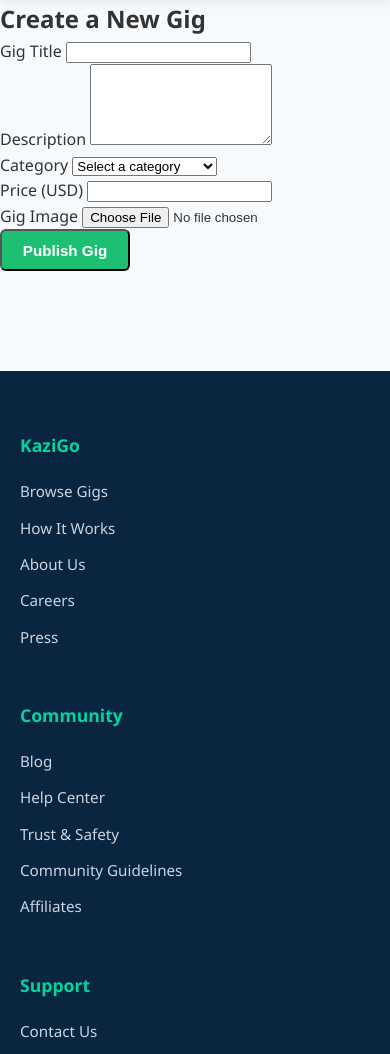
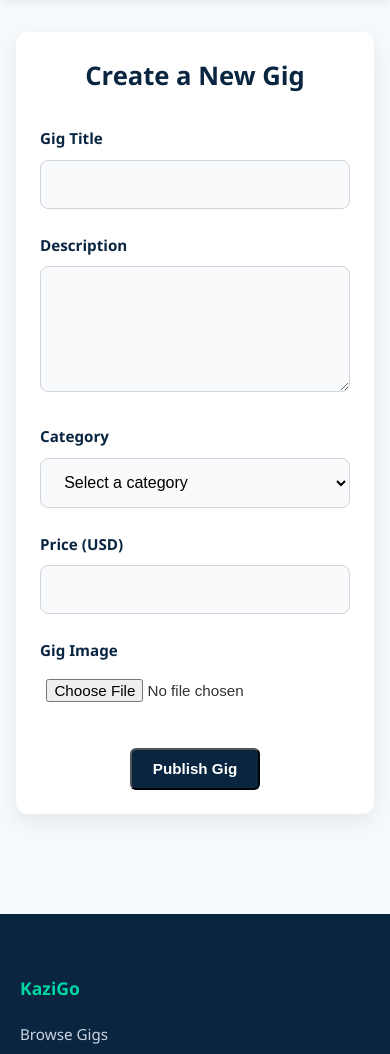
Before and after one commit to davvyulemsee/KaziGO-Project, a Django app: page /create_gig/ in a window 390 px wide. Shown: the part 124-1178 px from the top of the page. Run offline with Django 5.2, Linux system fonts and the light colour scheme; some libraries are stand-ins or nearby versions.

Commit message:
Updates made to mobile responsiveness

```diff
--- a/gigs/templates/creategigpage.html
+++ b/gigs/templates/creategigpage.html
@@ -21,14 +21,14 @@
       <label for="category">Category</label>
       <select id="category" name="category" required>
         <option value="">Select a category</option>
-        <option value="WD">Web Development</option>
-        <option value="GD">Graphic Design</option>
-        <option value="WR">Writing & Translation</option>
-        <option value="DM">Digital Marketing</option>
+        <option value="EL">Electrician</option>
+        <option value="PB">Plumbing Repairs</option>
+        <option value="MV">Moving</option>
+        <option value="GD">Gardening</option>
+        <option value="CL">Cleaning</option>
+        <option value="CP">Carpentry</option>
+        <option value="HR">Home Repairs</option>
         <option value="VA">Virtual Assistant</option>
-        <option value="VO">Voice Over</option>
-        <option value="SE">SEO</option>
-        <option value="DA">Data Analysis</option>
       </select>
     </div>
 
--- a/static/css/layout.css
+++ b/static/css/layout.css
@@ -59,7 +59,7 @@ body {
 }
 
 .btn-green {
-  background-color: #1dbf73;
+  background-color: #0a2540;
   color: white !important;
   padding: 0.65rem 1.3rem;
   border-radius: 6px;
@@ -609,3 +609,89 @@ body {
     background-color: #0a2540;
   }
 }
+
+/* =============================================
+   Gig Form – Matches Site Design
+   ============================================= */
+.gig-form-container {
+  max-width: 700px;
+  margin: 4rem auto;
+  background-color: #ffffff;
+  padding: 2.5rem;
+  border-radius: 12px;
+  box-shadow: 0 8px 25px rgba(0, 0, 0, 0.08);
+}
+
+
+.gig-form-container h2 {
+  font-size: 2rem;
+  font-weight: 700;
+  color: #0a2540;
+  margin-bottom: 1.8rem;
+  text-align: center;
+}
+
+/* Form layout */
+.gig-form {
+  display: flex;
+  flex-direction: column;
+  gap: 1.5rem;
+}
+
+/* Labels */
+.form-group label {
+  display: block;
+  font-weight: 600;
+  color: #0a2540;
+  margin-bottom: 0.6rem;
+  font-size: 0.95rem;
+}
+
+/* Inputs, textarea, select */
+.form-group input,
+.form-group textarea,
+.form-group select {
+  width: 100%;
+  padding: 0.9rem 1.2rem;
+  border: 1px solid #d1d5db;
+  border-radius: 8px;
+  font-size: 1rem;
+  background-color: #f9fafb;
+  transition: border-color 0.3s ease, box-shadow 0.3s ease;
+}
+
+.form-group input:focus,
+.form-group textarea:focus,
+.form-group select:focus {
+  outline: none;
+  border-color: #1dbf73;
+  box-shadow: 0 0 0 3px rgba(29, 191, 115, 0.25);
+}
+
+/* File input */
+.form-group input[type="file"] {
+  padding: 0.4rem;
+  background-color: #fff;
+  border: none;
+  font-size: 0.95rem;
+}
+
+/* Submit button (already styled as .btn-green) */
+.gig-form button {
+  align-self: center;
+  margin-top: 1rem;
+}
+
+/* =============================================
+   Responsive
+   ============================================= */
+@media (max-width: 576px) {
+  .gig-form-container {
+    padding: 1.5rem;
+    margin: 2rem 1rem;
+  }
+
+  .gig-form-container h2 {
+    font-size: 1.6rem;
+  }
+}
```
